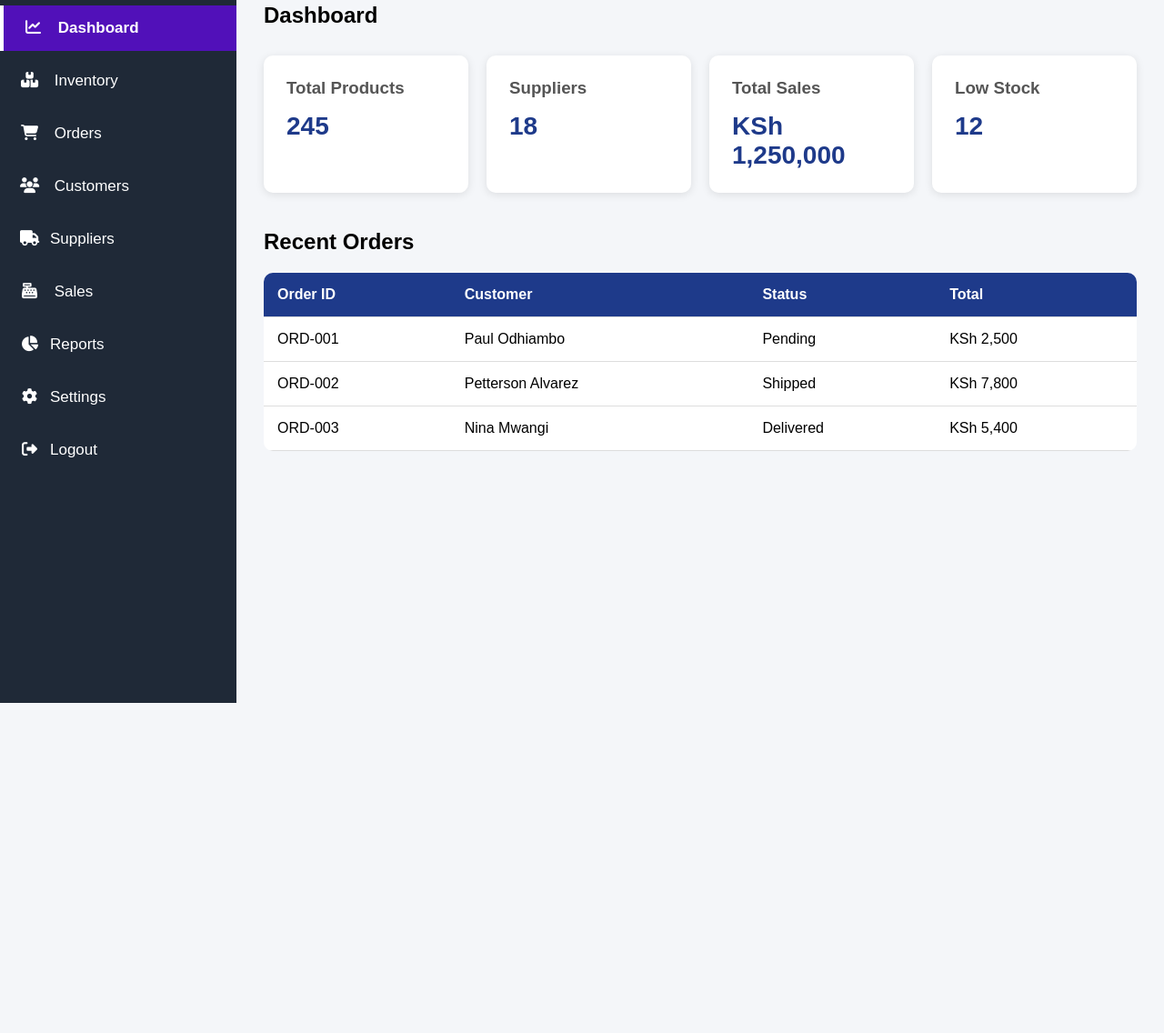
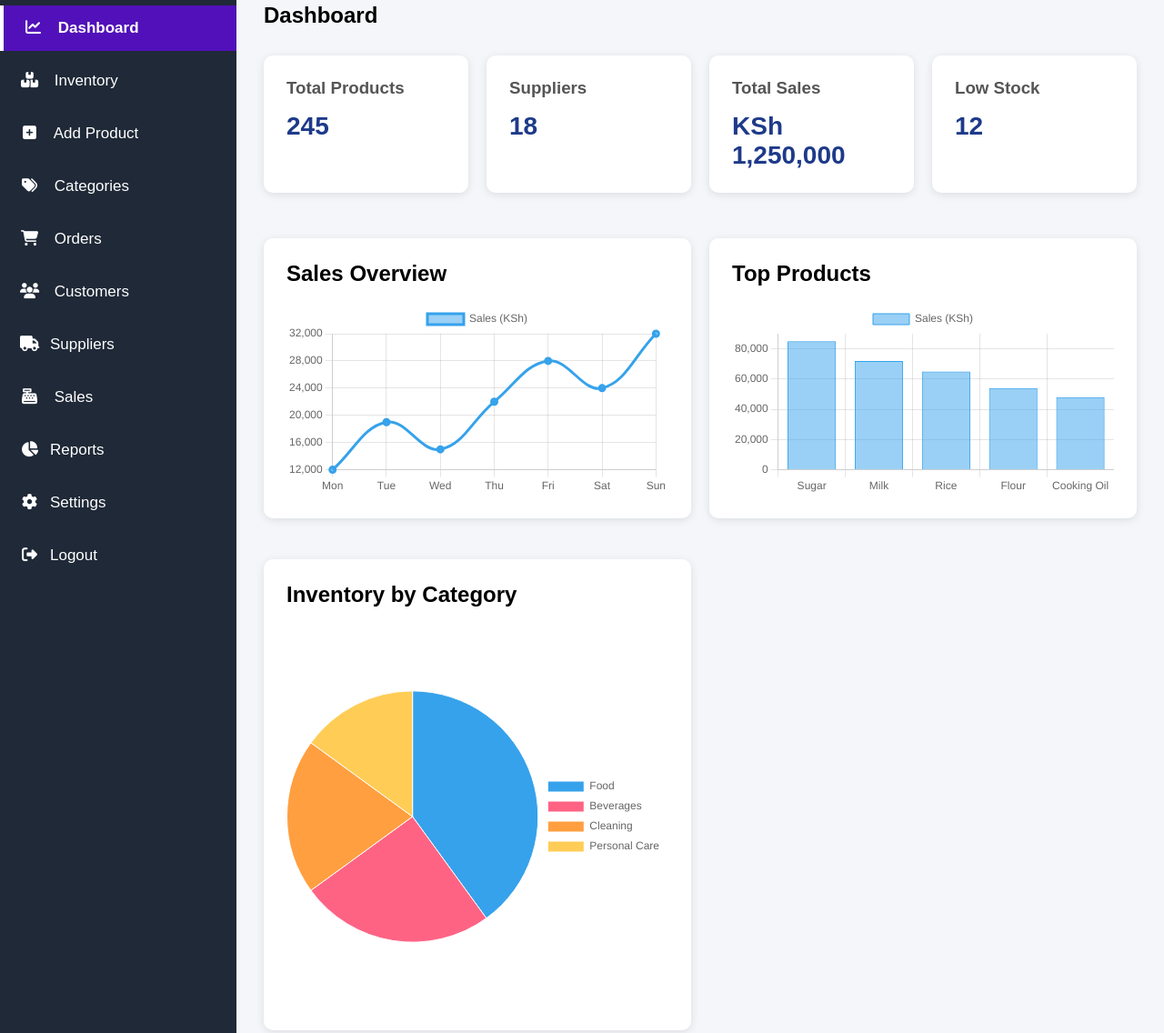
Before and after one commit to odhiambopaul/Inventrixa, a plain HTML site: page index.html in a window 1280 px wide. Shown: the part 116-1252 px from the top of the page at 91% size. Before the commit the page ends 889 px from the top, so only its background shows below. Drawn offline with nearby package versions, Linux system fonts and the light colour scheme.

Commit message:
I added dashboard charts and layout

```diff
--- a/css/style.css
+++ b/css/style.css
@@ -49,7 +49,7 @@ body {
 
     font-size:18px;
 
-    cursor:default;
+    cursor:pointer;
 }
 
 /* Layout */
@@ -216,3 +216,28 @@ tr:hover {
 .products-table {
     width: 100%;
 }
+
+.chart-container {
+    background: white;
+    padding: 25px;
+    margin-top: 25px;
+    border-radius: 10px;
+    box-shadow: 0 2px 10px rgba(0,0,0,0.1);
+}
+
+.chart-container h2 {
+    margin-bottom: 20px;
+}
+
+/* Charts layout */
+
+.charts {
+    display: grid;
+    grid-template-columns: 1fr 1fr;
+    gap: 20px;
+    margin-top: 25px;
+}
+
+.sales-chart {
+    grid-column: 1 / -1;
+}
--- a/index.html
+++ b/index.html
@@ -4,10 +4,9 @@
     <meta charset="UTF-8">
     <meta name="viewport" content="width=device-width, initial-scale=1.0">
     <title>Inventrixa</title>
-
     <link rel="stylesheet" href="https://cdnjs.cloudflare.com/ajax/libs/font-awesome/6.7.2/css/all.min.css">
-
     <link rel="stylesheet" href="css/style.css">
+    <script src="https://cdn.jsdelivr.net/npm/chart.js"></script>
 </head>
 <body>
 
@@ -37,6 +36,10 @@
        <li><a href="index.html" class="active"><i class="fa-solid fa-chart-line"></i> Dashboard</a></li>
 
         <li><a href="products.html"><i class="fa-solid fa-boxes-stacked"></i> Inventory</a></li>
+
+        <li><a href="add-product.html"><i class="fa-solid fa-square-plus"></i> Add Product</a></li>
+
+        <li><a href="categories.html"><i class="fa-solid fa-tags"></i> Categories</a></li>
 
         <li><a href="#"><i class="fa-solid fa-cart-shopping"></i> Orders</a></li>
 
@@ -82,6 +85,24 @@
         <div class="card">
             <h3>Low Stock</h3>
             <p>12</p>
+        </div>
+    </div>
+
+    <div class="charts">
+
+        <div class="chart-container">
+            <h2>Sales Overview</h2>
+            <canvas id="salesChart"></canvas>
+        </div>
+
+        <div class="chart-container">
+            <h2>Top Products</h2>
+            <canvas id="topProductsChart"></canvas>
+        </div>
+
+        <div class="chart-container">
+            <h2>Inventory by Category</h2>
+            <canvas id="inventoryChart"></canvas>
         </div>
 
     </div>
@@ -139,5 +160,7 @@
 
     </div>
 
+<script src="js/script.js"></script>
+
 </body>
 </html>
--- a/js/script.js
+++ b/js/script.js
@@ -0,0 +1,76 @@
+const ctx = document.getElementById('salesChart');
+
+new Chart(ctx, {
+    type: 'line',
+    data: {
+        labels: ['Mon', 'Tue', 'Wed', 'Thu', 'Fri', 'Sat', 'Sun'],
+        datasets: [{
+            label: 'Sales (KSh)',
+            data: [12000, 19000, 15000, 22000, 28000, 24000, 32000],
+            borderWidth: 3,
+            tension: 0.4
+        }]
+    },
+    options: {
+        responsive: true,
+        plugins: {
+            legend: {
+                display: true
+            }
+        }
+    }
+});
+
+// Top Products Chart
+
+const topProductsCtx = document.getElementById('topProductsChart');
+
+new Chart(topProductsCtx, {
+    type: 'bar',
+    data: {
+        labels: ['Sugar', 'Milk', 'Rice', 'Flour', 'Cooking Oil'],
+        datasets: [{
+            label: 'Sales (KSh)',
+            data: [85000, 72000, 65000, 54000, 48000],
+            borderWidth: 1
+        }]
+    },
+    options: {
+        responsive: true,
+        plugins: {
+            legend: {
+                display: true
+            }
+        },
+        scales: {
+            y: {
+                beginAtZero: true
+            }
+        }
+    }
+});
+
+// Inventory by Category Chart
+
+const inventoryCtx = document.getElementById('inventoryChart');
+
+new Chart(inventoryCtx, {
+    type: 'pie',
+    data: {
+        labels: ['Food', 'Beverages', 'Cleaning', 'Personal Care'],
+        datasets: [{
+            label: 'Inventory',
+            data: [40, 25, 20, 15],
+            borderWidth: 1
+        }]
+    },
+    options: {
+        responsive: true,
+        plugins: {
+            legend: {
+                display: true,
+                position: 'right'
+            }
+        }
+    }
+});
```
Also changed, not shown: add-product.html (+90 -1 lines), categories.html (added, +14 -0 lines), customers.html (added, +14 -0 lines), orders.html (added, +14 -0 lines), products.html (+13 -9 lines), reports.html (+14 -1 lines), sales.html (+14 -1 lines), settings.html (+14 -1 lines), suppliers.html (+14 -1 lines).
